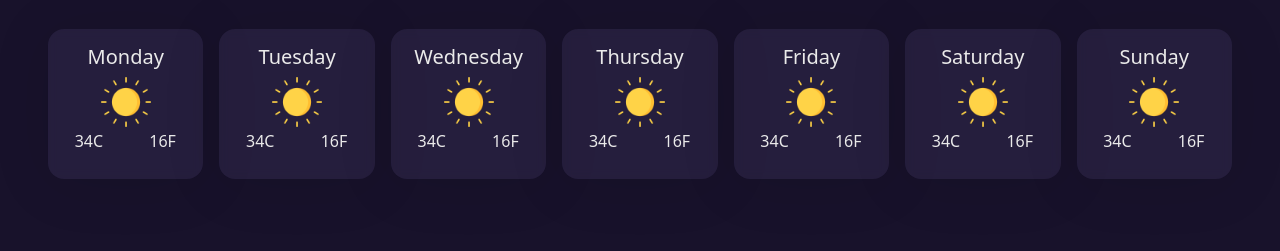
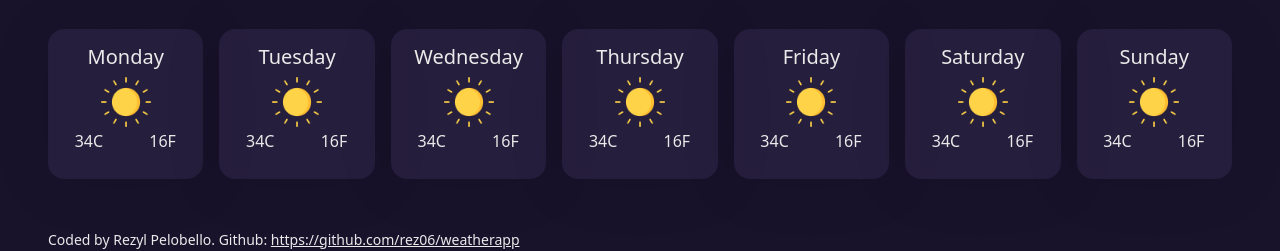
Before and after one commit to rez06/weatherapp, a website: page index.html in a window 1280 px wide. Shown: the part 685-936 px from the top of the page. Before the commit the page ends 912 px from the top, so only its background shows below. Drawn offline with nearby package versions, Linux system fonts and the light colour scheme.

Commit message:
Added the githublink

```diff
--- a/index.html
+++ b/index.html
@@ -267,7 +267,9 @@
                 </div>
             </div>
         </div>
+        <small class="text-altlight px-5" >Coded by Rezyl Pelobello. Github: <a class="text-altlight" href="https://github.com/rez06/weatherapp">https://github.com/rez06/weatherapp</a></small>
     </section>
+
     <script src="https://cdn.jsdelivr.net/npm/bootstrap@5.3.0-alpha1/dist/js/bootstrap.bundle.min.js" integrity="sha384-w76AqPfDkMBDXo30jS1Sgez6pr3x5MlQ1ZAGC+nuZB+EYdgRZgiwxhTBTkF7CXvN" crossorigin="anonymous"></script>
     <script src="https://cdn.jsdelivr.net/npm/axios/dist/axios.min.js"></script>
     <script src="index.js"></script>
--- a/index.js
+++ b/index.js
@@ -90,6 +90,7 @@ function showPosition(position) {
     console.log(apiUrl);
     axios.get(apiUrl).then(displayTemperature);
 }
+
 function getCurrentPosition(event) {
     event.preventDefault();
     navigator.geolocation.getCurrentPosition(showPosition);
```
